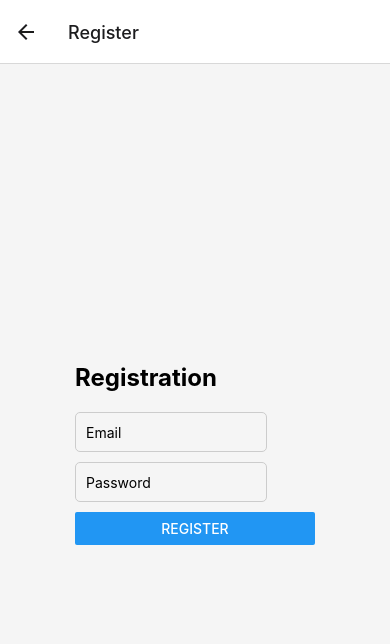
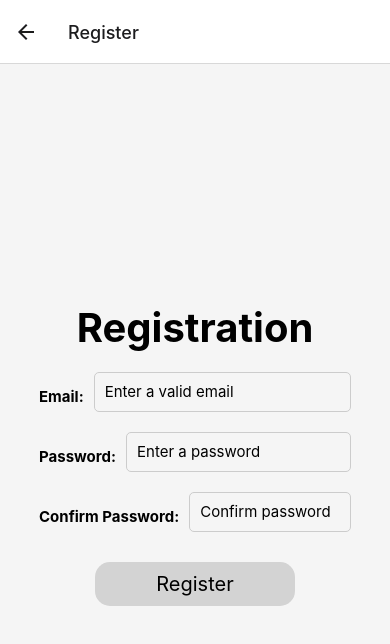
Before and after one commit to ShalomObongo/Student-Sphere, a React Native app in the folder main-project/: screen /Registration in a window 390 px wide. Shown: the top 644 px of the page. Built offline with nearby package versions, Linux system fonts and the light colour scheme.

Commit message:
improved layout of RegistrationScreen

```diff
--- a/main-project/screens/RegistrationScreen.js
+++ b/main-project/screens/RegistrationScreen.js
@@ -1,5 +1,5 @@
 import React, { useState } from 'react';
-import { KeyboardAvoidingView, View, Text, TextInput, Button, StyleSheet, Alert } from 'react-native';
+import { KeyboardAvoidingView, View, Text, TextInput, Button, StyleSheet, Alert, TouchableOpacity } from 'react-native';
 import { auth } from '../firebase';
 import { createUserWithEmailAndPassword } from 'firebase/auth';
 
@@ -18,24 +18,44 @@ const RegistrationScreen = () => {
 
   return (
     <KeyboardAvoidingView style={styles.container} behavior="padding">
-      <View>
+      <View style={styles.container}>
         <Text style={styles.title}>Registration</Text>
+
+        <View style={styles.inputBox}>
+          <Text style={styles.text}>Email:</Text>
           <TextInput
             style={styles.input}
-          placeholder="Email"
+            placeholder="Enter a valid email"
             value={email}
             onChangeText={setEmail}
             keyboardType="email-address"
             autoCapitalize="none"
           />
+        </View>
+        <View style={styles.inputBox}>
+          <Text style={styles.text}>Password:</Text>
           <TextInput
             style={styles.input}
-          placeholder="Password"
+            placeholder="Enter a password"
             secureTextEntry
             value={password}
             onChangeText={setPassword}
           />
-        <Button title="Register" onPress={handleRegistration} />
+        </View>
+        <View style={styles.inputBox}>
+          <Text style={styles.text}>Confirm Password:</Text>
+          <TextInput
+            style={styles.input}
+            placeholder="Confirm password"
+            secureTextEntry
+            value={password}
+            onChangeText={setPassword}
+          />
+        </View>
+
+        <TouchableOpacity style={styles.registerBtn} onPress={handleRegistration} >
+          <Text style={styles.registerbtnTxt}>Register</Text>
+        </TouchableOpacity>
       </View>
     </KeyboardAvoidingView>
   );
@@ -49,11 +69,12 @@ const styles = StyleSheet.create({
     backgroundColor: '#f5f5f5',
   },
   title: {
-    fontSize: 24,
+    fontSize: 40,
     fontWeight: 'bold',
     marginBottom: 20,
   },
   input: {
+    flex:1,
     width: '80%',
     height: 40,
     borderWidth: 1,
@@ -61,7 +82,31 @@ const styles = StyleSheet.create({
     borderRadius: 5,
     marginBottom: 10,
     padding: 10,
+    fontSize:15
   },
+  inputBox:{
+    flexDirection: 'row',
+    alignItems: 'center',
+    marginBottom: 10,
+    width: '80%',
+  },
+  registerBtn:{
+    width: 200,
+    padding: 10,
+    backgroundColor: 'lightgrey',
+    borderRadius: 15,
+    alignItems: 'center',
+    marginTop: 10
+  },
+  registerbtnTxt:{
+    color: 'black',
+    fontSize: 20,
+  },
+  text:{
+    fontWeight: 'bold',
+    fontSize: 15,
+    marginRight: 10,
+  }
 });
 
 export default RegistrationScreen;
```
Lines whose indentation alone changed are shown as unchanged.
